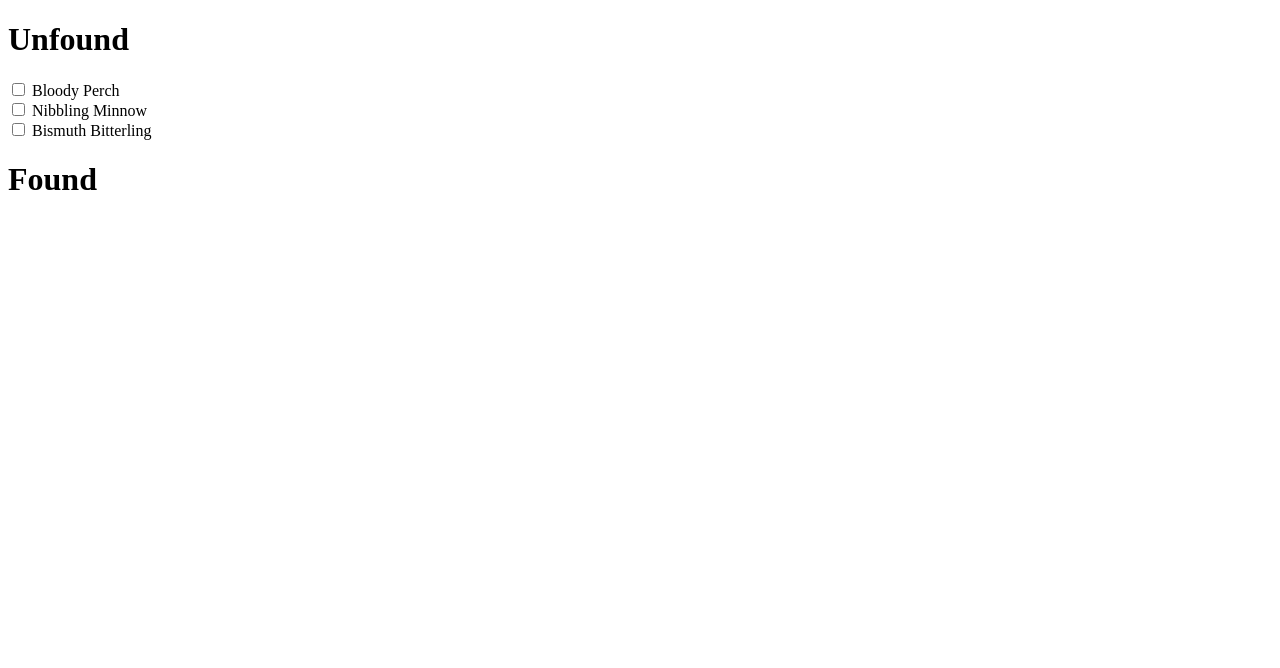
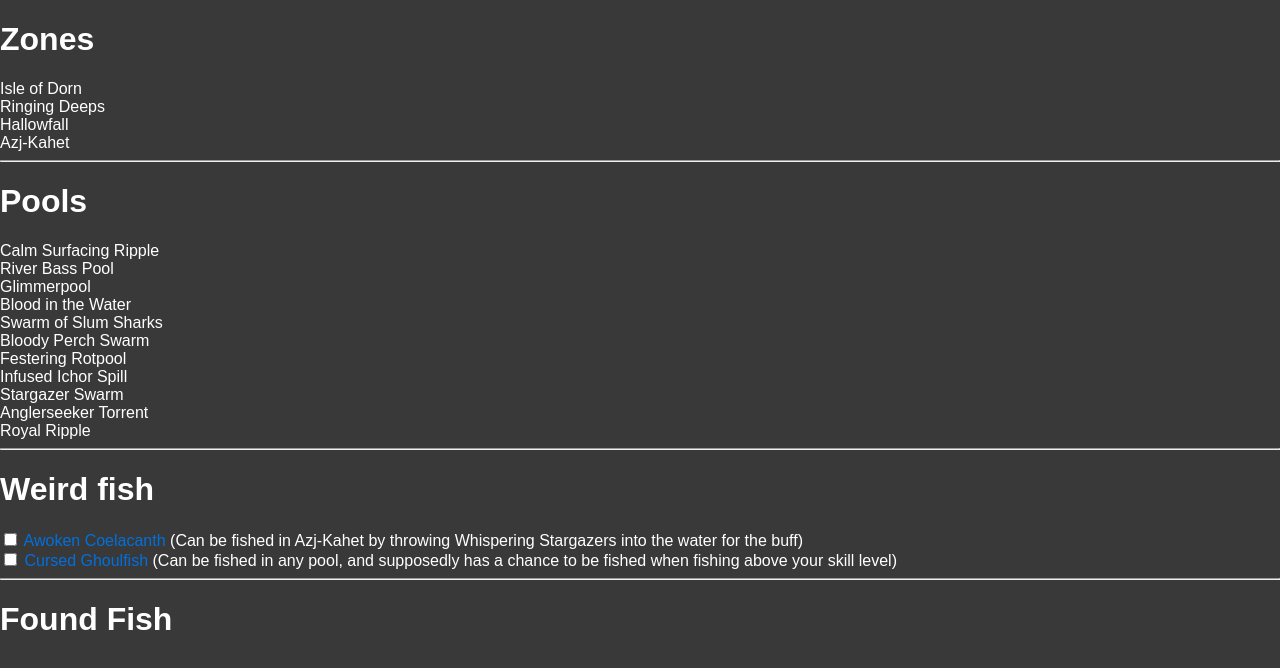
Before and after one commit to Markaronin/tww-fishing-derby, a SvelteKit app: page / in a window 1280 px wide. Shown: the top 668 px of the page. Built offline with nearby package versions, Linux system fonts and the light colour scheme.

Commit message:
Add some styling, finish adding fish, scaffolding for final product

```diff
--- a/src/app.css
+++ b/src/app.css
@@ -3,15 +3,8 @@
 :root {
 	--font-body: Arial, -apple-system, BlinkMacSystemFont, 'Segoe UI', Roboto, Oxygen, Ubuntu,
 		Cantarell, 'Open Sans', 'Helvetica Neue', sans-serif;
-	--font-mono: 'Fira Mono', monospace;
-	--color-bg-0: rgb(202, 216, 228);
-	--color-bg-1: hsl(209, 36%, 86%);
-	--color-bg-2: hsl(224, 44%, 95%);
-	--color-theme-1: #ff3e00;
-	--color-theme-2: #4075a6;
-	--color-text: rgba(0, 0, 0, 0.7);
-	--column-width: 42rem;
-	--column-margin-top: 4rem;
+	--color-bg: rgb(57, 57, 57);
+	--color-text: rgb(255, 255, 255);
 	font-family: var(--font-body);
 	color: var(--color-text);
 }
@@ -20,62 +13,8 @@ body {
 	min-height: 100vh;
 	margin: 0;
 	background-attachment: fixed;
-	background-color: var(--color-bg-1);
+	background-color: var(--color-bg);
 	background-size: 100vw 100vh;
-	background-image: radial-gradient(
-			50% 50% at 50% 50%,
-			rgba(255, 255, 255, 0.75) 0%,
-			rgba(255, 255, 255, 0) 100%
-		),
-		linear-gradient(180deg, var(--color-bg-0) 0%, var(--color-bg-1) 15%, var(--color-bg-2) 50%);
-}
-
-h1,
-h2,
-p {
-	font-weight: 400;
-}
-
-p {
-	line-height: 1.5;
-}
-
-a {
-	color: var(--color-theme-1);
-	text-decoration: none;
-}
-
-a:hover {
-	text-decoration: underline;
-}
-
-h1 {
-	font-size: 2rem;
-	text-align: center;
-}
-
-h2 {
-	font-size: 1rem;
-}
-
-pre {
-	font-size: 16px;
-	font-family: var(--font-mono);
-	background-color: rgba(255, 255, 255, 0.45);
-	border-radius: 3px;
-	box-shadow: 2px 2px 6px rgb(255 255 255 / 25%);
-	padding: 0.5em;
-	overflow-x: auto;
-	color: var(--color-text);
-}
-
-.text-column {
-	display: flex;
-	max-width: 48rem;
-	flex: 0.6;
-	flex-direction: column;
-	justify-content: center;
-	margin: 0 auto;
 }
 
 input,
@@ -83,25 +22,3 @@ button {
 	font-size: inherit;
 	font-family: inherit;
 }
-
-button:focus:not(:focus-visible) {
-	outline: none;
-}
-
-@media (min-width: 720px) {
-	h1 {
-		font-size: 2.4rem;
-	}
-}
-
-.visually-hidden {
-	border: 0;
-	clip: rect(0 0 0 0);
-	height: auto;
-	margin: 0;
-	overflow: hidden;
-	padding: 0;
-	position: absolute;
-	width: 1px;
-	white-space: nowrap;
-}
--- a/src/routes/+page.svelte
+++ b/src/routes/+page.svelte
@@ -1,6 +1,8 @@
 <script lang="ts">
+  import "../app.css";
+
   import { browser } from "$app/environment";
-  import { defaultFish, type Fish } from "./fish";
+  import { defaultFish, locations, pools, type Fish } from "./fish";
   import FishBox from "./FishBox.svelte";
 
   const storageKey = "FoundFish";
@@ -14,7 +16,8 @@
         const parsedValue = JSON.parse(rawValue);
         if (
           Array.isArray(parsedValue) &&
-          parsedValue.length === loadedFish.length
+          parsedValue.length === loadedFish.length &&
+          parsedValue.every((v) => typeof v === "boolean")
         ) {
           parsedValue.forEach((found, i) => (loadedFish[i].found = found));
         }
@@ -40,13 +43,27 @@
   <title>TWW Fishing Derby Helper</title>
 </svelte:head>
 
-<h1>Unfound</h1>
+<h1>Zones</h1>
+{#each locations as zone}
+  <div>{zone}</div>
+{/each}
+<hr />
+
+<h1>Pools</h1>
+{#each pools as pool}
+  <div>{pool}</div>
+{/each}
+<hr />
+
+<h1>Weird fish</h1>
 {#each fish as f}
-  {#if !f.found}
+  {#if !f.found && f.weird}
     <FishBox bind:fish={f} />
   {/if}
 {/each}
-<h1>Found</h1>
+<hr />
+
+<h1>Found Fish</h1>
 {#each fish as f}
   {#if f.found}
     <FishBox bind:fish={f} />
--- a/src/routes/FishBox.svelte
+++ b/src/routes/FishBox.svelte
@@ -6,5 +6,24 @@
 
 <div>
   <input type="checkbox" bind:checked={fish.found} />
-  {fish.name}
+  <span class="fishName {fish.rarity}">{fish.name}</span>
+  {#if !fish.found}
+    {#if fish.weird}
+      ({fish.customText})
+    {:else}
+      ({fish.schools.join(", ")})
+    {/if}
+  {/if}
 </div>
+
+<style>
+  .fishName.Common {
+    color: #fff;
+  }
+  .fishName.Uncommon {
+    color: #1eff00;
+  }
+  .fishName.Rare {
+    color: #0070dd;
+  }
+</style>
--- a/src/routes/fish.ts
+++ b/src/routes/fish.ts
@@ -1,16 +1,42 @@
 export type Pool =
+  | "Calm Surfacing Ripple"
+  | "River Bass Pool"
+  | "Glimmerpool"
   | "Blood in the Water"
+  | "Swarm of Slum Sharks"
   | "Bloody Perch Swarm"
-  | "Calm Surfacing Ripple"
   | "Festering Rotpool"
-  | "Swarm of Slum Sharks"
-  | "Glimmerpool";
+  | "Infused Ichor Spill"
+  | "Stargazer Swarm"
+  | "Anglerseeker Torrent"
+  | "Royal Ripple";
+export const pools: Pool[] = [
+  "Calm Surfacing Ripple",
+  "River Bass Pool",
+  "Glimmerpool",
+  "Blood in the Water",
+  "Swarm of Slum Sharks",
+  "Bloody Perch Swarm",
+  "Festering Rotpool",
+  "Infused Ichor Spill",
+  "Stargazer Swarm",
+  "Anglerseeker Torrent",
+  "Royal Ripple",
+];
+
 export type Rarity = "Common" | "Uncommon" | "Rare";
+
 export type WowLocation =
   | "Isle of Dorn"
   | "Ringing Deeps"
   | "Hallowfall"
   | "Azj-Kahet";
+export const locations: WowLocation[] = [
+  "Isle of Dorn",
+  "Ringing Deeps",
+  "Hallowfall",
+  "Azj-Kahet",
+];
 
 export interface Fish {
   name: string;
@@ -18,9 +44,18 @@ export interface Fish {
   found: boolean;
   rarity: Rarity;
   customText?: string;
+  weird: boolean;
 }
 
 export let defaultFish: Fish[] = [
+  // Common fish
+  {
+    name: "Bismuth Bitterling",
+    schools: ["Glimmerpool"],
+    found: false,
+    rarity: "Common",
+    weird: false,
+  },
   {
     name: "Bloody Perch",
     schools: [
@@ -32,25 +67,180 @@ export let defaultFish: Fish[] = [
     ],
     found: false,
     rarity: "Common",
+    weird: false,
+  },
+  {
+    name: "Crystalline Sturgeon",
+    schools: ["Glimmerpool"],
+    found: false,
+    rarity: "Common",
+    weird: false,
+  },
+  {
+    name: "Dilly-Dally Dace",
+    schools: [
+      "Blood in the Water",
+      "Calm Surfacing Ripple",
+      "Festering Rotpool",
+    ],
+    found: false,
+    rarity: "Common",
+    weird: false,
+  },
+  // Uncommon fish
+  {
+    name: "Arathor Hammerfish",
+    schools: ["Blood in the Water"],
+    found: false,
+    rarity: "Uncommon",
+    weird: false,
+  },
+  {
+    name: "Dornish Pike",
+    schools: ["Calm Surfacing Ripple"],
+    found: false,
+    rarity: "Uncommon",
+    weird: false,
+  },
+  {
+    name: "Goldengill Trout",
+    schools: ["Festering Rotpool", "Glimmerpool", "Infused Ichor Spill"],
+    found: false,
+    rarity: "Uncommon",
+    weird: false,
+  },
+  {
+    name: "Kaheti Slum Shark",
+    schools: ["Blood in the Water", "Swarm of Slum Sharks"],
+    found: false,
+    rarity: "Uncommon",
+    weird: false,
   },
   {
     name: "Nibbling Minnow",
     schools: ["Calm Surfacing Ripple"],
     found: false,
     rarity: "Uncommon",
+    weird: false,
   },
   {
-    name: "Bismuth Bitterling",
+    name: "Pale Huskfish",
+    schools: ["Festering Rotpool", "Infused Ichor Spill"],
+    found: false,
+    rarity: "Uncommon",
+    weird: false,
+  },
+  {
+    name: "Quiet River Bass",
+    schools: ["Calm Surfacing Ripple", "River Bass Pool"],
+    found: false,
+    rarity: "Uncommon",
+    weird: false,
+  },
+  {
+    name: "Roaring Anglerseeker",
+    schools: ["Anglerseeker Torrent"],
+    found: false,
+    rarity: "Uncommon",
+    weird: false,
+  },
+  {
+    name: "Specular Rainbowfish",
     schools: ["Glimmerpool"],
     found: false,
-    rarity: "Common",
+    rarity: "Uncommon",
+    weird: false,
+  },
+  {
+    name: "Whispering Stargazer",
+    schools: ["Stargazer Swarm"],
+    found: false,
+    rarity: "Uncommon",
+    weird: false,
+  },
+  // Rare fish
+  {
+    name: "Queen's Lurefish",
+    schools: ["Royal Ripple"],
+    found: false,
+    rarity: "Rare",
+    customText:
+      "Can be attracted by throwing Regal Dottyback into the water for the buff",
+    weird: false,
+  },
+  {
+    name: "Regal Dottyback",
+    schools: ["Royal Ripple"],
+    found: false,
+    rarity: "Rare",
+    weird: false,
+  },
+  {
+    name: "Sanguine Dogfish",
+    schools: ["Blood in the Water", "Bloody Perch Swarm"],
+    found: false,
+    rarity: "Rare",
+    customText:
+      "Can be attracted by throwing Bloody Perch into the water for the buff",
+    weird: false,
+  },
+  {
+    name: "Spiked Sea Raven",
+    schools: [
+      "Anglerseeker Torrent",
+      "Calm Surfacing Ripple",
+      "Glimmerpool",
+      "Stargazer Swarm",
+    ],
+    found: false,
+    rarity: "Rare",
+    weird: false,
+  },
+  // Weird fish
+  {
+    name: "Awoken Coelacanth",
+    schools: [],
+    found: false,
+    rarity: "Rare",
+    customText:
+      "Can be fished in Azj-Kahet by throwing Whispering Stargazers into the water for the buff",
+    weird: true,
+  },
+  {
+    name: "Cursed Ghoulfish",
+    schools: [],
+    found: false,
+    rarity: "Rare",
+    customText:
+      "Can be fished in any pool, and supposedly has a chance to be fished when fishing above your skill level",
+    weird: true,
   },
 ];
 
 export function poolLocations(pool: Pool): WowLocation[] {
   switch (pool) {
+    case "Calm Surfacing Ripple":
+      return ["Isle of Dorn", "Ringing Deeps", "Hallowfall", "Azj-Kahet"];
+    case "River Bass Pool":
+      return ["Isle of Dorn", "Ringing Deeps"];
+    case "Glimmerpool":
+      return ["Isle of Dorn", "Ringing Deeps", "Hallowfall", "Azj-Kahet"];
     case "Blood in the Water":
       return ["Hallowfall"];
+    case "Swarm of Slum Sharks":
+      return ["Hallowfall", "Azj-Kahet"];
+    case "Bloody Perch Swarm":
+      return ["Isle of Dorn", "Hallowfall"];
+    case "Festering Rotpool":
+      return ["Isle of Dorn"];
+    case "Infused Ichor Spill":
+      return ["Hallowfall", "Azj-Kahet"];
+    case "Stargazer Swarm":
+      return ["Isle of Dorn"];
+    case "Anglerseeker Torrent":
+      return ["Ringing Deeps", "Hallowfall"];
+    case "Royal Ripple":
+      return ["Hallowfall", "Azj-Kahet"];
     default:
       throw "Unimplemented";
   }
```
Also changed, not shown: 1 other file (tests, documents, lock files or other folders).
